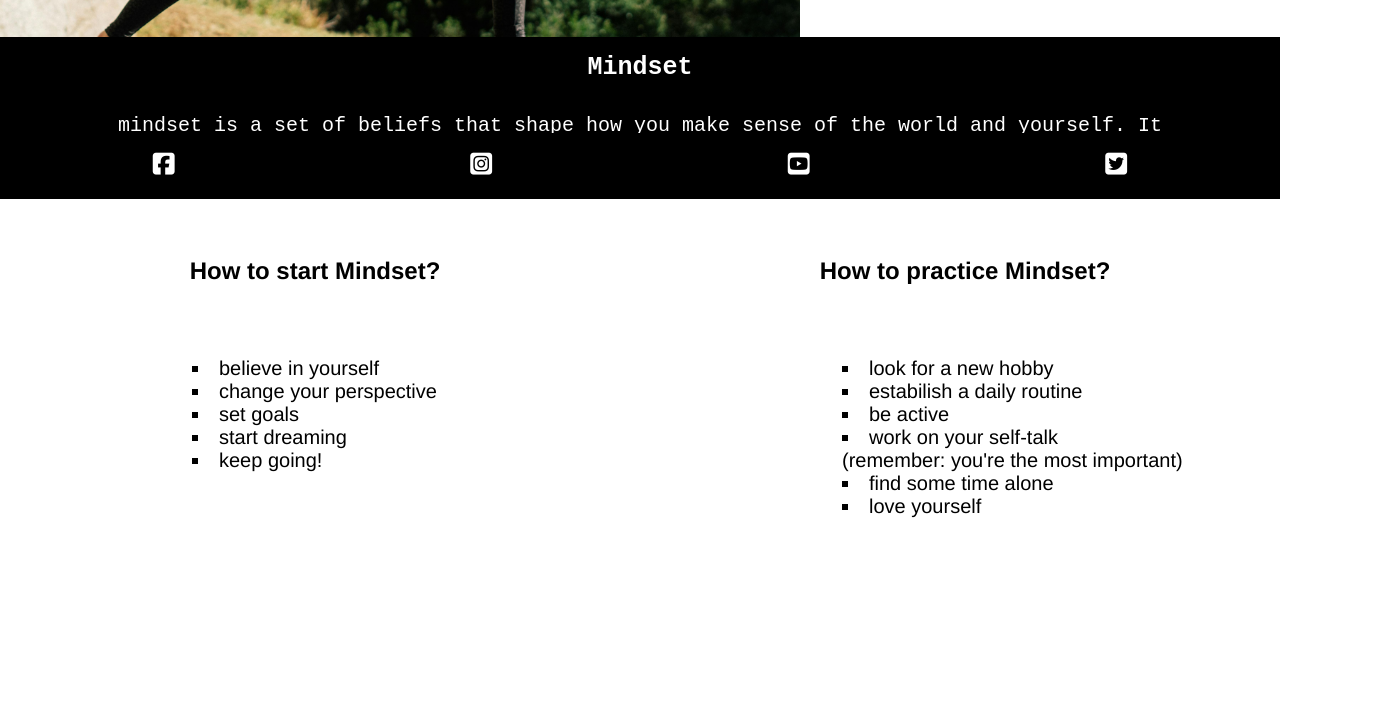
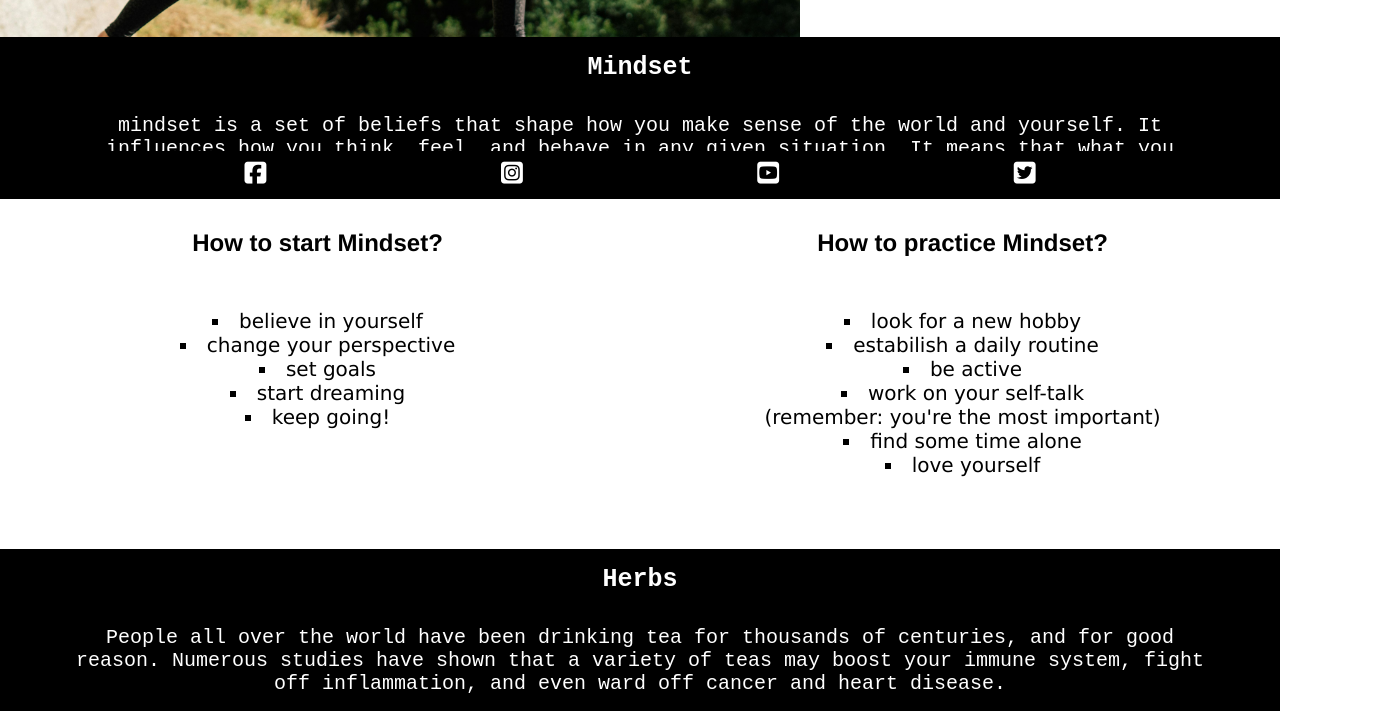
Before and after one commit to milenapogon/find-yourself, a plain HTML site: page index.html in a window 1280 px wide. Shown: the part 604-1332 px from the top of the page, 1375 px wide, since content can reach past the window. Before the commit the page ends 1214 px from the top, so only its background shows below. Drawn offline with Linux system fonts and the light colour scheme.

Commit message:
Add two images, head and style content

```diff
--- a/assets/style.css
+++ b/assets/style.css
@@ -9,7 +9,7 @@ header {
     padding: 20px;
     background-color: black;
     color: white;
-    width: 1375px;
+    width: 100%;
     margin: 0 auto;
     display: flex;
     justify-content: space-between;
@@ -41,18 +41,18 @@ header {
     float: right;
     height: 20px;
 }
-ul {
+.menu ul {
     float: right;
     display: flex;
     justify-content: center;
     align-items: center;
 }
-ul li {
+.menu ul li {
     list-style: none;
     margin: 2px auto;
     font-size: 16px;
 }
-ul li a {
+.menu ul li a {
     text-decoration: none;
     font-family: Arial;
     font-weight: bold;
@@ -62,7 +62,7 @@ ul li a {
     margin: 2px auto;
     padding: 10px;
 }
-ul li a:hover {
+.menu ul li a:hover {
     color:blueviolet;
 }
 .hero {
@@ -103,6 +103,7 @@ ul li a:hover {
     padding-left: 100px;
     padding-bottom: 25px;
 }
+
 .head {
     background-color: black;
     color: white;
@@ -123,20 +124,21 @@ ul li a:hover {
 .grid-container {
     display: grid;
     grid-template-columns: 1fr 1fr;
-    gap: 20px;
+    gap: 10px;
     max-width: 1375px;
     margin: 20px auto;
 }
 article p, article h2 {
-    margin: 20px 10px;
+    margin: 10px 20px;
     text-align: center;
 }
-article li {
+article ol li {
+    text-align: center;
     list-style-type: square;
-    padding-left: 12rem;
+    padding-left: 0;
     list-style-position: inside;
     font-size: 20px;
-
+    font-family: 'Verdana';
 }
 /* Footer */
 #social-networks {
@@ -145,7 +147,7 @@ article li {
     width: 100%;
     background-color: black;
     text-align: center;
-    padding: 5px;
+    padding: 10px;
     display: flex;
     justify-content: space-evenly;
     list-style-type: none;
--- a/index.html
+++ b/index.html
@@ -42,8 +42,7 @@
     </section>
     <main class="grid-container">
         <article>
-            <img src="" alt="">
-            <div>
+
                 <h2>How to start Mindset?</h2>
                 <p><ol>
                     <li>believe in yourself</li>
@@ -56,9 +55,7 @@
             </div>
         </article>
         <article>
-            <img src="" alt="">
 
-            <div>
                 <h2>How to practice Mindset?</h2>
                 <p><ol>
                     <li>look for a new hobby</li>
@@ -73,8 +70,22 @@
             </div>
         </article>
     </section>
+    </main>
+        <section>
+            <div class="head">
+                <h2>Herbs</h2>
+                <p>People all over the world have been drinking tea for thousands of centuries, and for good reason. Numerous studies have shown that a variety of teas may boost your immune system, fight off inflammation, and even ward off cancer and heart disease.</p>
+            </div>
+        </section>
+        <section>
+            <main class="grid-container">
+                <article>
+                    <h2></h2>
+                    <p></p>
+                </article>
 
-    </main>
+            </main>
+        </section>
 
         <!-- Footer -->
         <footer>
```
